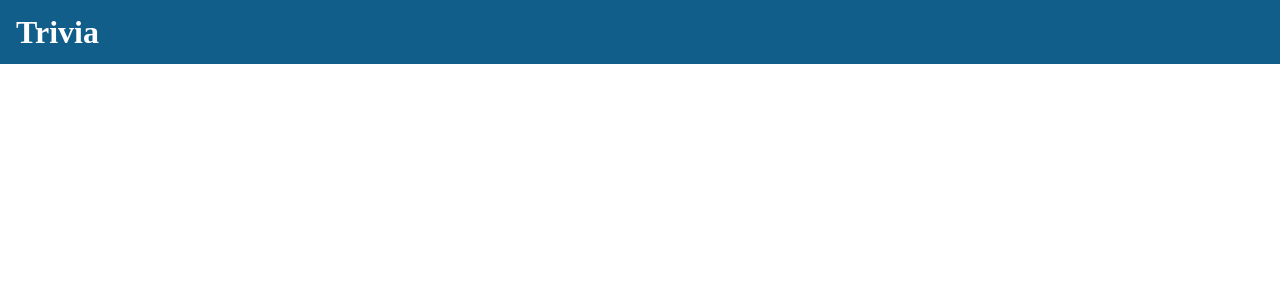
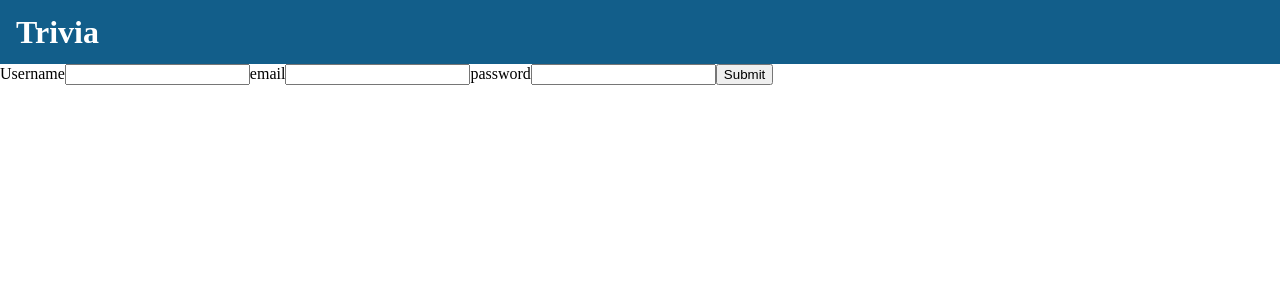
Before and after one commit to AngryWeather/Trivia, a React (Create React App) app: page /trivia/user/register in a window 1280 px wide. Shown: the top 300 px of the page. Built offline with nearby package versions, Linux system fonts and the light colour scheme.

Commit message:
Add register route

```diff
--- a/src/App.tsx
+++ b/src/App.tsx
@@ -1,10 +1,15 @@
+import { Route, Routes } from "react-router-dom";
 import "./App.css";
 import { Header } from "./components/header/Header";
+import { Register } from "./components/register/Register";
 
 function App() {
   return (
     <div className="App">
       <Header></Header>
+      <Routes>
+        <Route path="/user/register" element={<Register />}></Route>
+      </Routes>
     </div>
   );
 }
```
